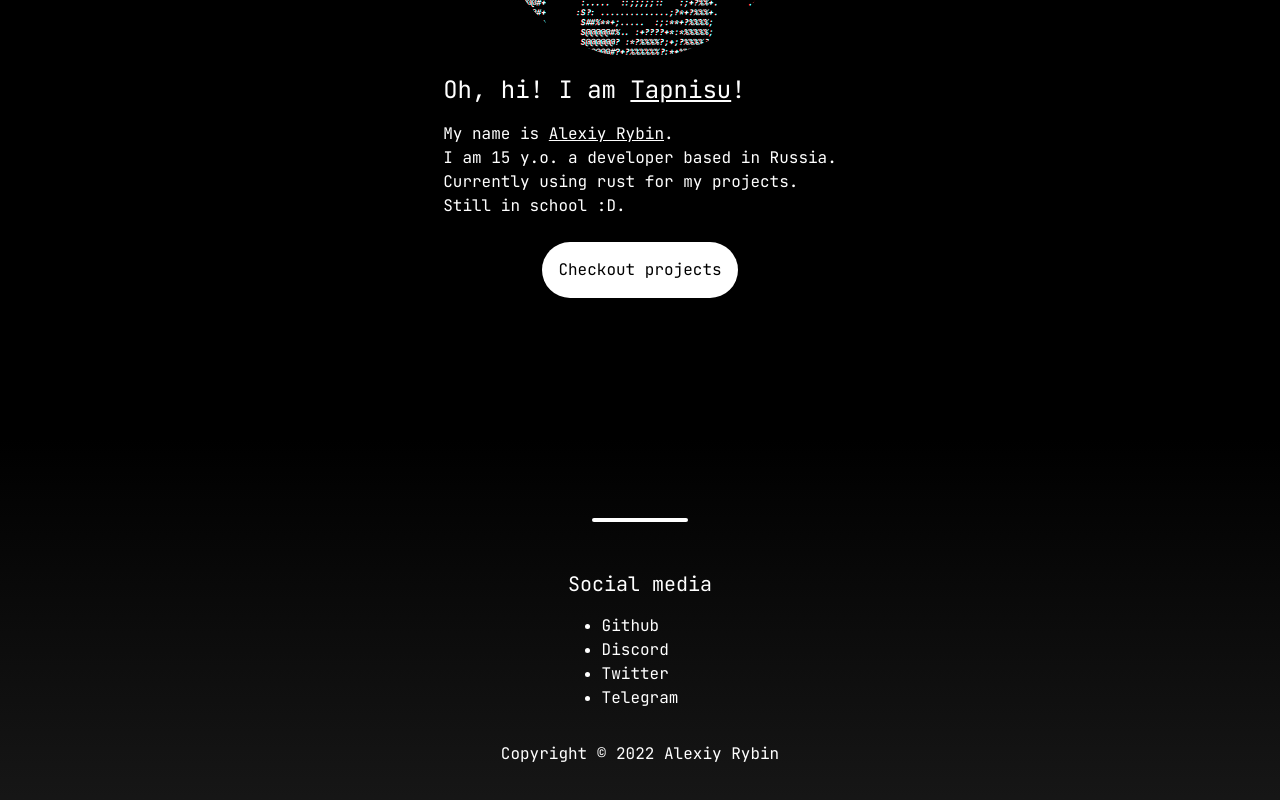
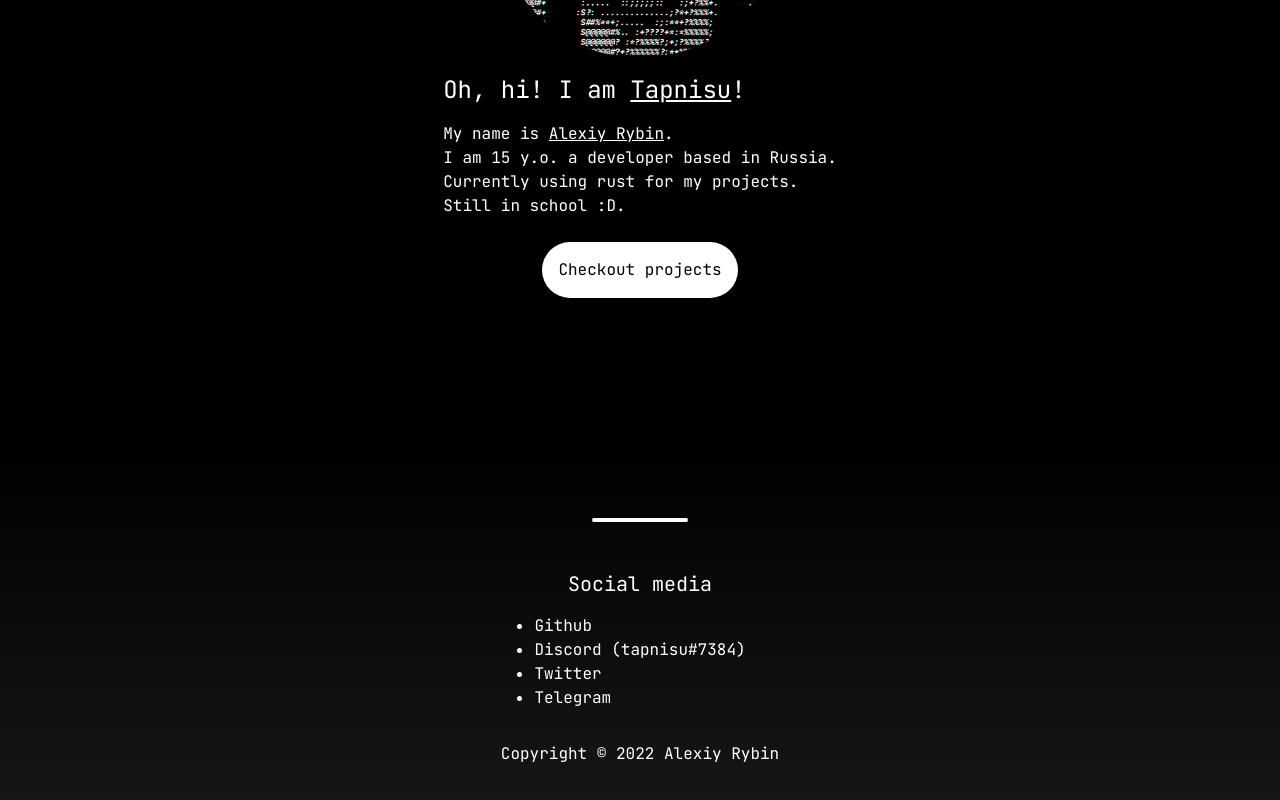
Before and after one commit to tapnisu/tapni.su, a Next.js app: page / in a window 1280 px wide. Shown: the part 426-1226 px from the top of the page. Built offline with nearby package versions, Linux system fonts and the light colour scheme.

Commit message:
added discord tag in footer

```diff
--- a/components/Footer.tsx
+++ b/components/Footer.tsx
@@ -11,7 +11,7 @@ const Footer = () => {
 				</li>
 				<li>
 					<Link href="https://discord.com/users/586128640136445964">
-						Discord
+						Discord (tapnisu#7384)
 					</Link>
 				</li>
 				<li>
```
